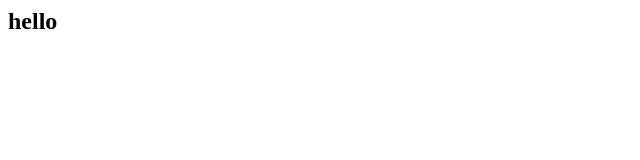
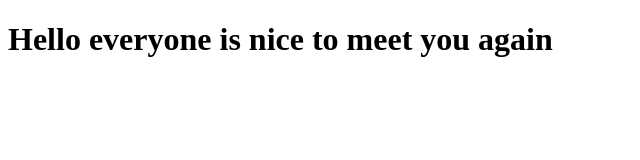
Before and after one commit to YanBunchay/Demo-Test, a plain HTML site: page index.html in a window 1280 px wide. Shown: the whole page, without its empty margins (0-640 px from the left). Drawn offline with Linux system fonts and the light colour scheme.

Commit message:
Update index.html

```diff
--- a/index.html
+++ b/index.html
@@ -1,7 +1,11 @@
-<html>
-  <body>
-    <h2>
-      hello
-    </h2>
-  </body>
+<!DOCTYPE html>
+<html lang="en">
+<head>
+  <meta charset="UTF-8">
+  <meta name="viewport" content="width=device-width, initial-scale=1.0">
+  <title>Test New Git</title>
+</head>
+<body>
+  <h1>Hello everyone is nice to meet you again</h1>
+</body>
 </html>
```
